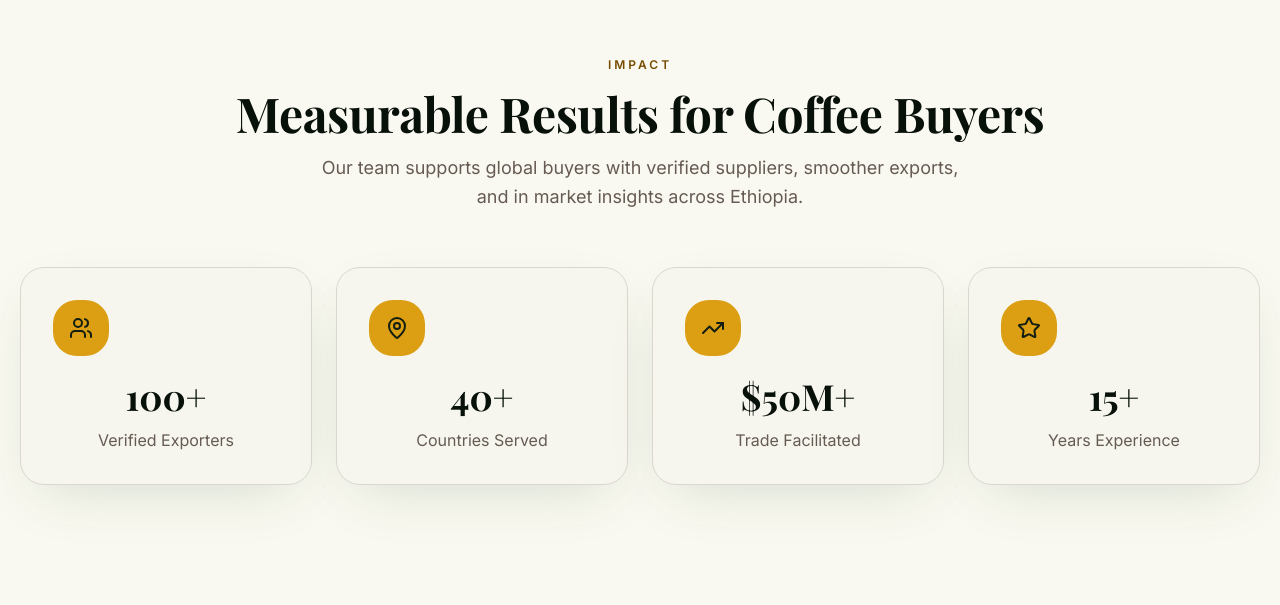
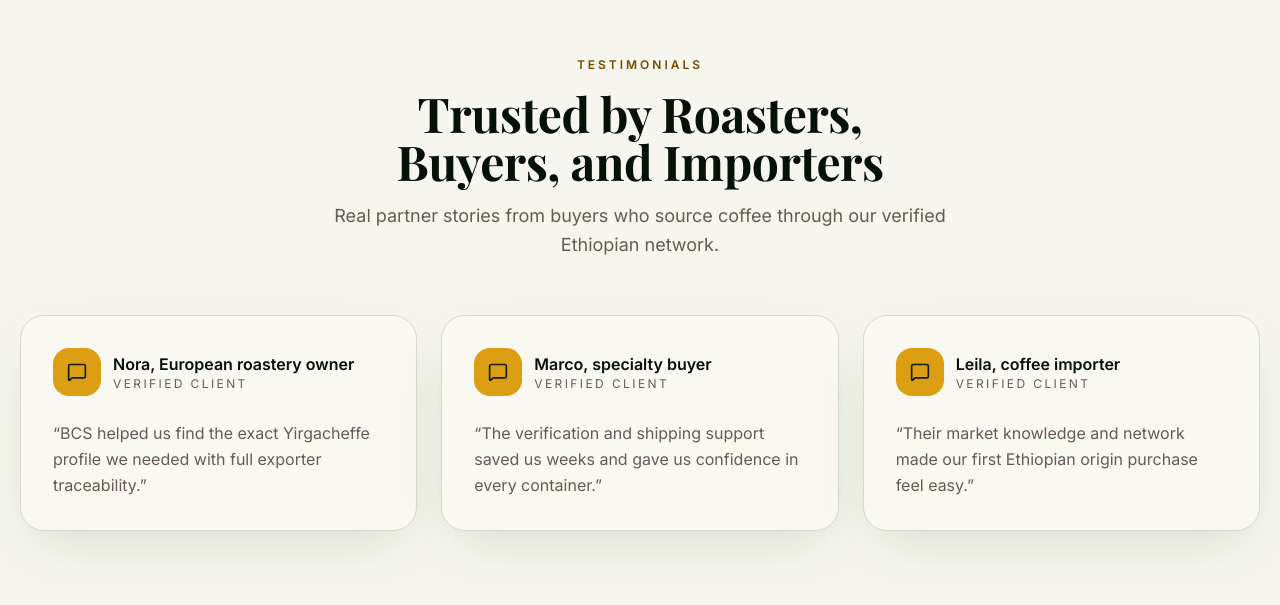
Before and after one commit to t5i0n/bcs, a React (Vite) app: page / in a window 1280 px wide. Shown: the part 4995-5600 px from the top of the page. Built offline with nearby package versions, Linux system fonts and the light colour scheme.

Commit message:
remove homepage metrics section

```diff
--- a/src/routes/index.tsx
+++ b/src/routes/index.tsx
@@ -11,14 +11,12 @@ import cherries from "@/assets/cherries.jpg";
 import {
   ArrowRight,
   ShieldCheck,
-  TrendingUp,
   MapPin,
   Mountain,
   Leaf,
   Calendar,
   Star,
   Sparkles,
-  Users,
   MessageSquare,
   Phone,
   Mail,
@@ -33,7 +31,6 @@ export default function HomePage() {
       <ServicesSection />
       <OriginsSection />
       <WhyUsSection />
-      <MetricsSection />
       <TestimonialsSection />
       <ContactSection />
     </Layout>
@@ -471,43 +468,6 @@ function WhyUsSection() {
   );
 }
 
-function MetricsSection() {
-  return (
-    <section className="py-24 md:py-32 bg-cream">
-      <div className="container-x text-center">
-        <SectionEyebrow>Impact</SectionEyebrow>
-        <h2 className="font-display text-4xl md:text-5xl font-bold text-balance">
-          Measurable Results for Coffee Buyers
-        </h2>
-        <p className="mt-4 mx-auto max-w-2xl text-muted-foreground text-lg leading-relaxed">
-          Our team supports global buyers with verified suppliers, smoother
-          exports, and in market insights across Ethiopia.
-        </p>
-
-        <div className="mt-14 grid sm:grid-cols-2 xl:grid-cols-4 gap-6">
-          {[
-            { value: "100+", label: "Verified Exporters", icon: Users },
-            { value: "40+", label: "Countries Served", icon: MapPin },
-            { value: "$50M+", label: "Trade Facilitated", icon: TrendingUp },
-            { value: "15+", label: "Years Experience", icon: Star },
-          ].map((item) => (
-            <div
-              key={item.label}
-              className="rounded-3xl bg-background p-8 border border-border shadow-elegant"
-            >
-              <div className="w-14 h-14 rounded-3xl grid place-items-center bg-accent text-accent-foreground mb-5">
-                <item.icon className="w-6 h-6" />
-              </div>
-              <p className="font-display text-4xl font-bold">{item.value}</p>
-              <p className="mt-3 text-muted-foreground">{item.label}</p>
-            </div>
-          ))}
-        </div>
-      </div>
-    </section>
-  );
-}
-
 function TestimonialsSection() {
   return (
     <section className="py-24 md:py-32 bg-background">
```
